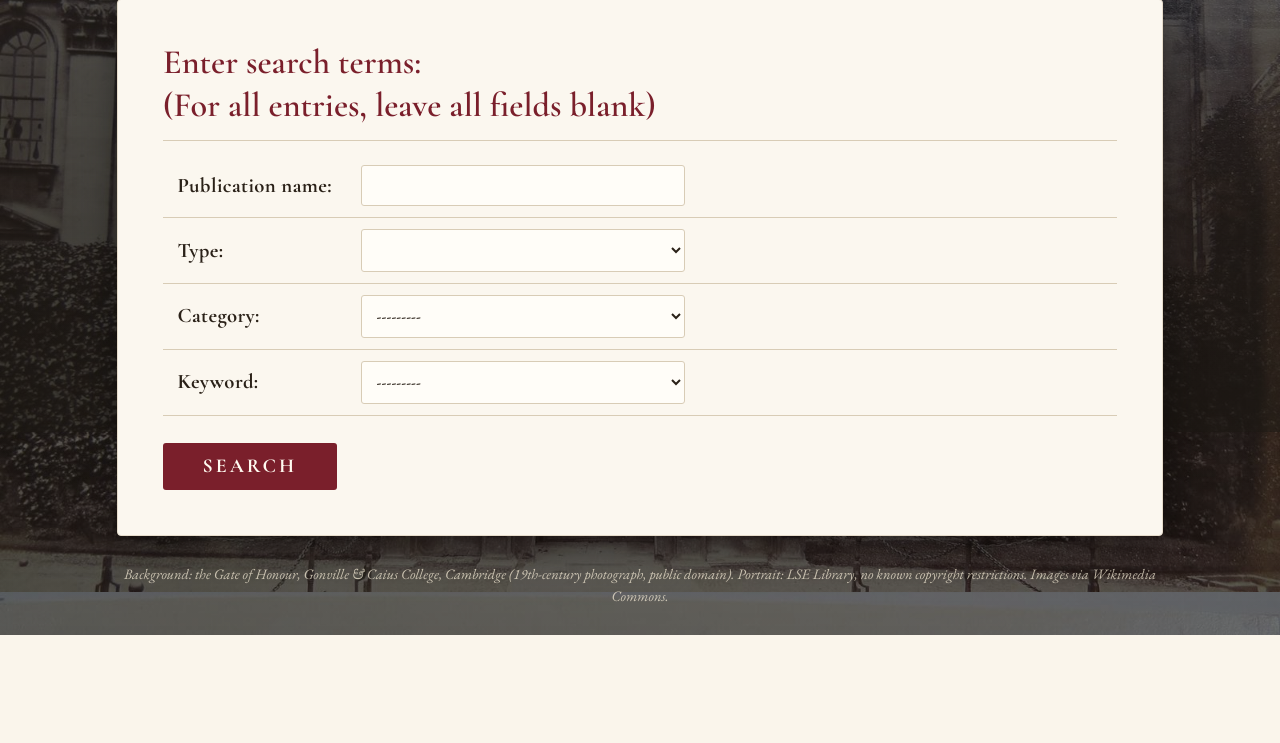
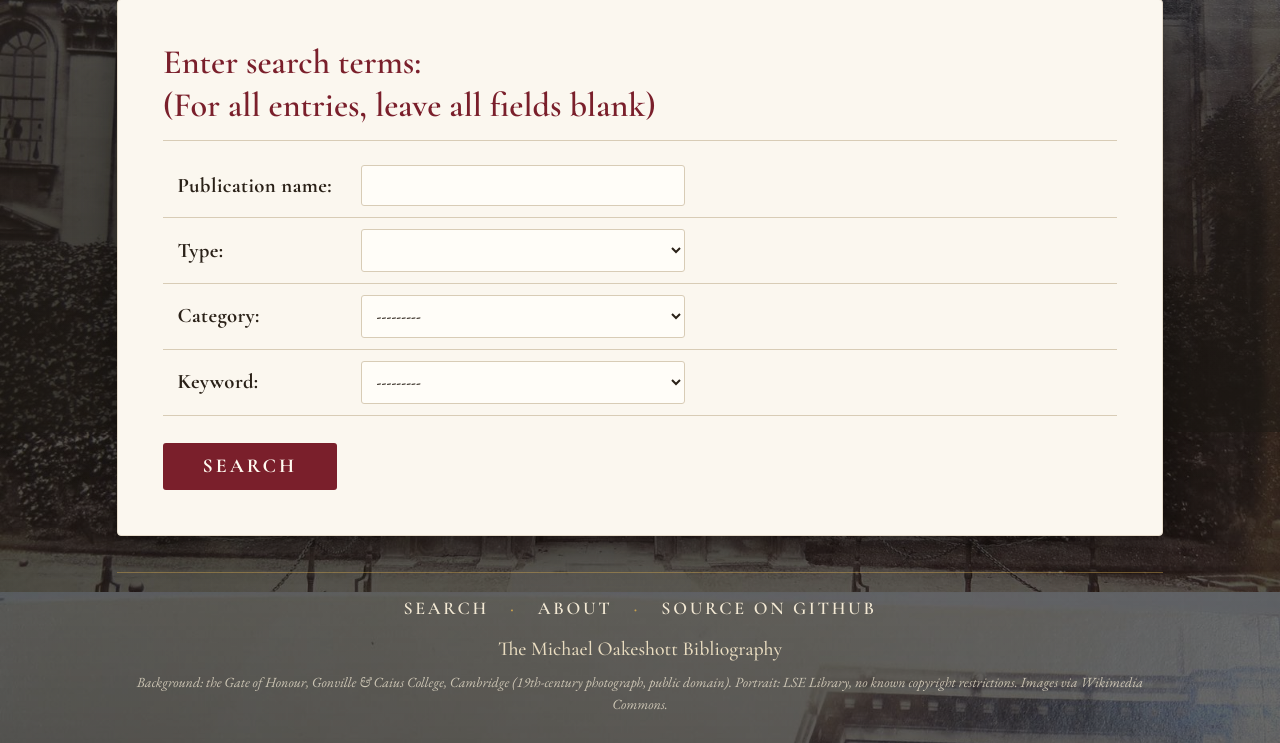
Before and after one commit to gcallah/biblio_engine, a Django app: page /oakeshott/ in a window 1280 px wide. Shown: the part 368-1111 px from the top of the page. Before the commit the page ends 1003 px from the top, so only its background shows below. Run offline with Django 3.2, Linux system fonts and the light colour scheme; data that the repository does not hold is empty.

Commit message:
Add no-results page, footer nav, and act.sh; remove runserver.sh
Co-Authored-By: Claude Opus 5.5 <noreply@anthropic.com>

```diff
--- a/berkeley/templates/base.html
+++ b/berkeley/templates/base.html
@@ -11,7 +11,7 @@
     <link rel="preconnect" href="https://fonts.gstatic.com" crossorigin />
     <link rel="stylesheet"
           href="https://fonts.googleapis.com/css2?family=Cormorant+Garamond:ital,wght@0,500;0,600;0,700;1,500&family=EB+Garamond:ital,wght@0,400;0,500;0,600;1,400&display=swap" />
-    <link rel="stylesheet" type="text/css" href="{% static 'berkeley/style.css' %}?v=3" />
+    <link rel="stylesheet" type="text/css" href="{% static 'berkeley/style.css' %}?v=4" />
     {% endblock stylesheets %}
   </head>
   <body>
@@ -37,10 +37,20 @@
         </div>
       </main>
       <footer id="footer">
-        Background: the Gate of Honour, Gonville &amp; Caius College, Cambridge
-        (19th-century photograph, public domain).
-        Portrait: LSE Library, no known copyright restrictions.
-        Images via Wikimedia Commons.
+        <nav class="footer-nav">
+          <a href="/oakeshott/">Search</a>
+          <span class="sep">&middot;</span>
+          <a href="/oakeshott/about/">About</a>
+          <span class="sep">&middot;</span>
+          <a href="https://github.com/gcallah/biblio_engine">Source on GitHub</a>
+        </nav>
+        <p class="footer-name">The Michael Oakeshott Bibliography</p>
+        <p class="credits">
+          Background: the Gate of Honour, Gonville &amp; Caius College, Cambridge
+          (19th-century photograph, public domain).
+          Portrait: LSE Library, no known copyright restrictions.
+          Images via Wikimedia Commons.
+        </p>
       </footer>
     </div>
   </body>
--- a/mysite/static/berkeley/style.css
+++ b/mysite/static/berkeley/style.css
@@ -301,14 +301,95 @@ input[type=submit]:hover, button:hover, #submit:hover {
     background: var(--accent-dark);
 }
 
+a.button-link:link, a.button-link:visited {
+    display: inline-block;
+    font-family: var(--serif-display);
+    font-size: 1.05rem;
+    font-weight: 700;
+    letter-spacing: 0.15em;
+    text-transform: uppercase;
+    color: #fffaf0;
+    background: var(--accent);
+    border: none;
+    border-radius: 3px;
+    padding: 0.6rem 1.8rem;
+}
+
+a.button-link:hover, a.button-link:focus {
+    color: #fffaf0;
+    background: var(--accent-dark);
+}
+
+/* NO RESULTS */
+
+.no-results {
+    text-align: center;
+    padding: 2rem 1rem 1rem;
+}
+
+.no-results h2 {
+    border-bottom: none;
+    margin-bottom: 0.5rem;
+}
+
+.no-results h2::after {
+    content: "";
+    display: block;
+    width: 4rem;
+    margin: 0.9rem auto 0;
+    border-bottom: 2px solid var(--gold);
+}
+
+.no-results p {
+    max-width: 32rem;
+    margin: 0 auto 1.25rem;
+    color: var(--ink-soft);
+}
+
 /* FOOTER */
 
 #footer {
-    margin-top: 1.5rem;
+    margin-top: 2rem;
+    padding-top: 1.25rem;
+    border-top: 1px solid rgba(201, 162, 79, 0.45);
     text-align: center;
-    font-size: 0.8rem;
+    color: rgba(243, 233, 212, 0.75);
+}
+
+.footer-nav {
+    font-family: var(--serif-display);
+    font-size: 1rem;
+    font-weight: 600;
+    letter-spacing: 0.15em;
+    text-transform: uppercase;
+}
+
+.footer-nav a:link, .footer-nav a:visited {
+    color: #f3e9d4;
+    border-bottom: 1px solid transparent;
+}
+
+.footer-nav a:hover, .footer-nav a:focus {
+    color: var(--gold);
+    border-bottom-color: var(--gold);
+}
+
+.footer-nav .sep {
+    margin: 0 0.8rem;
+    color: var(--gold);
+}
+
+.footer-name {
+    margin: 0.6rem 0 0.4rem;
+    font-family: var(--serif-display);
+    font-size: 1.1rem;
+    color: #e9dcc0;
+}
+
+#footer .credits {
+    margin: 0;
+    font-size: 0.78rem;
     font-style: italic;
-    color: rgba(243, 233, 212, 0.75);
 }
 
 /* SMALL SCREENS */
```
Also changed, not shown: berkeley/templates/publications.html (+13 -0 lines), db.sqlite3, 2 other files.
